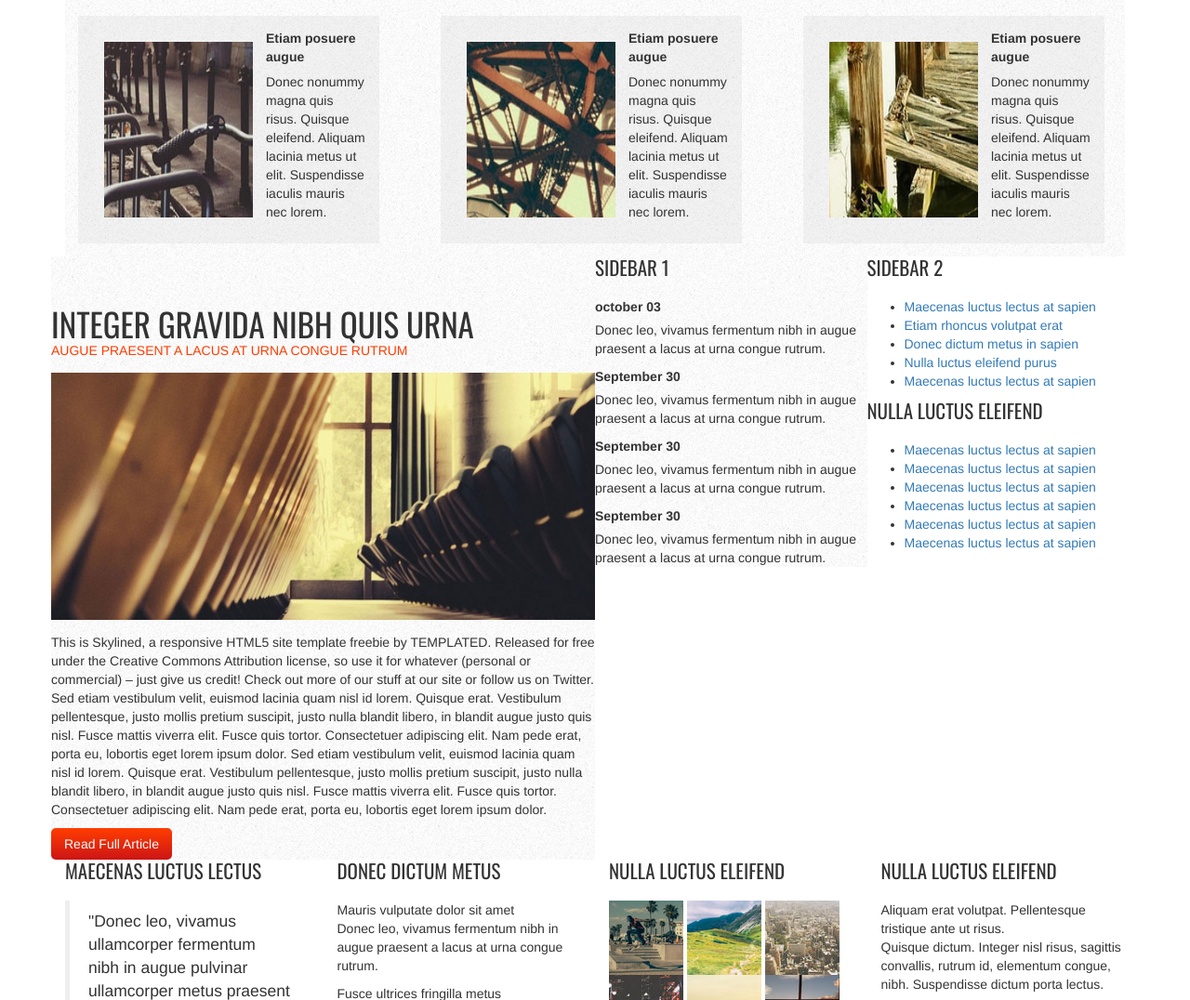
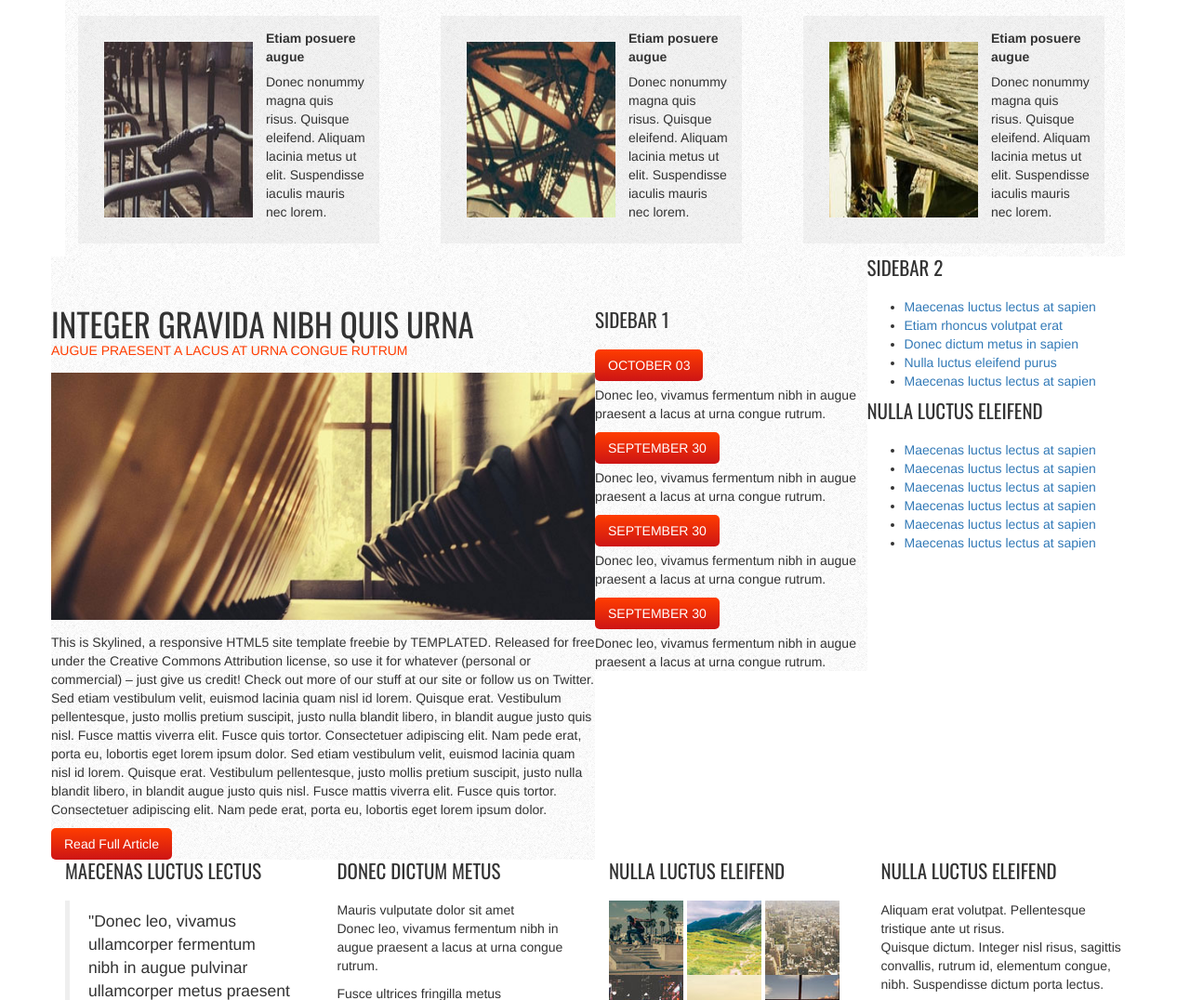
Before and after one commit to rruellepetel/challenge_6, a website: page index.html in a window 1280 px wide. Shown: the part 968-2044 px from the top of the page at 93% size. Drawn offline with nearby package versions, Linux system fonts and the light colour scheme.

Commit message:
saving for gh pages

```diff
--- a/static/css/style.css
+++ b/static/css/style.css
@@ -126,6 +126,18 @@ main button {
 
 .as1 {
     background: url("../images/fond.png");
+    padding-top: 4em;
+}
+
+.as1 label {
+    background: linear-gradient(180deg,#FF3D00,#cd1515);
+
+    border-radius: 5px;
+    color: white;
+    padding: 0.5em 1em;
+    text-transform: uppercase;
+    font-weight: normal;
+
 }
 
 h4 {
```
